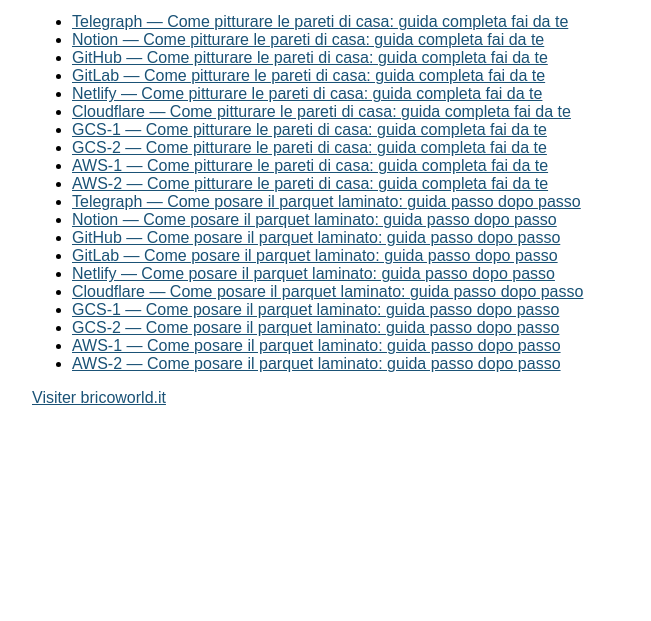
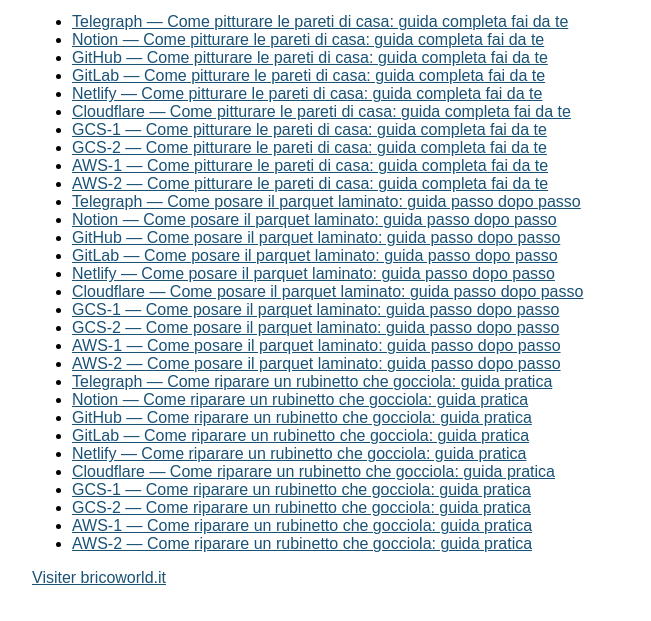
Before and after one commit to Duduledaron/bricoworld-it-stacking-hub, a plain HTML site: page index.html in a window 1280 px wide. Shown: the part 119-740 px from the top of the page, without its empty margins (158-809 px from the left). Drawn offline with Linux system fonts and the light colour scheme.

Commit message:
update hub

```diff
--- a/index.html
+++ b/index.html
@@ -25,6 +25,16 @@
 <li><a href="https://storage.googleapis.com/stack-come-posare-il-parquet-gcs-2/index.html">GCS-2 — Come posare il parquet laminato: guida passo dopo passo</a></li>
 <li><a href="http://stack-come-posare-il-parquet-aws-1.s3-website.eu-west-3.amazonaws.com/">AWS-1 — Come posare il parquet laminato: guida passo dopo passo</a></li>
 <li><a href="http://stack-come-posare-il-parquet-aws-2.s3-website.eu-west-3.amazonaws.com/">AWS-2 — Come posare il parquet laminato: guida passo dopo passo</a></li>
+<li><a href="https://telegra.ph/Come-riparare-un-rubinetto-che-gocciola-guida-pratica-04-09">Telegraph — Come riparare un rubinetto che gocciola: guida pratica</a></li>
+<li><a href="https://www.notion.so/Come-riparare-un-rubinetto-che-gocciola-guida-pratica-33dff01f621581fc95d5cbc5cdaf7ce0">Notion — Come riparare un rubinetto che gocciola: guida pratica</a></li>
+<li><a href="https://duduledaron.github.io/stack-come-riparare-un-rubinetto/">GitHub — Come riparare un rubinetto che gocciola: guida pratica</a></li>
+<li><a href="https://duduledaron.gitlab.io/stack-come-riparare-un-rubinetto/">GitLab — Come riparare un rubinetto che gocciola: guida pratica</a></li>
+<li><a href="https://stack-come-riparare-un-rubinetto.netlify.app/">Netlify — Come riparare un rubinetto che gocciola: guida pratica</a></li>
+<li><a href="https://stack-come-riparare-un-rubinetto.pages.dev/">Cloudflare — Come riparare un rubinetto che gocciola: guida pratica</a></li>
+<li><a href="https://storage.googleapis.com/stack-come-riparare-un-rubinetto-gcs-1/index.html">GCS-1 — Come riparare un rubinetto che gocciola: guida pratica</a></li>
+<li><a href="https://storage.googleapis.com/stack-come-riparare-un-rubinetto-gcs-2/index.html">GCS-2 — Come riparare un rubinetto che gocciola: guida pratica</a></li>
+<li><a href="http://stack-come-riparare-un-rubinetto-aws-1.s3-website.eu-west-3.amazonaws.com/">AWS-1 — Come riparare un rubinetto che gocciola: guida pratica</a></li>
+<li><a href="http://stack-come-riparare-un-rubinetto-aws-2.s3-website.eu-west-3.amazonaws.com/">AWS-2 — Come riparare un rubinetto che gocciola: guida pratica</a></li>
 </ul>
 <p><a href="https://bricoworld.it/">Visiter bricoworld.it</a></p>
 </body></html>
```
